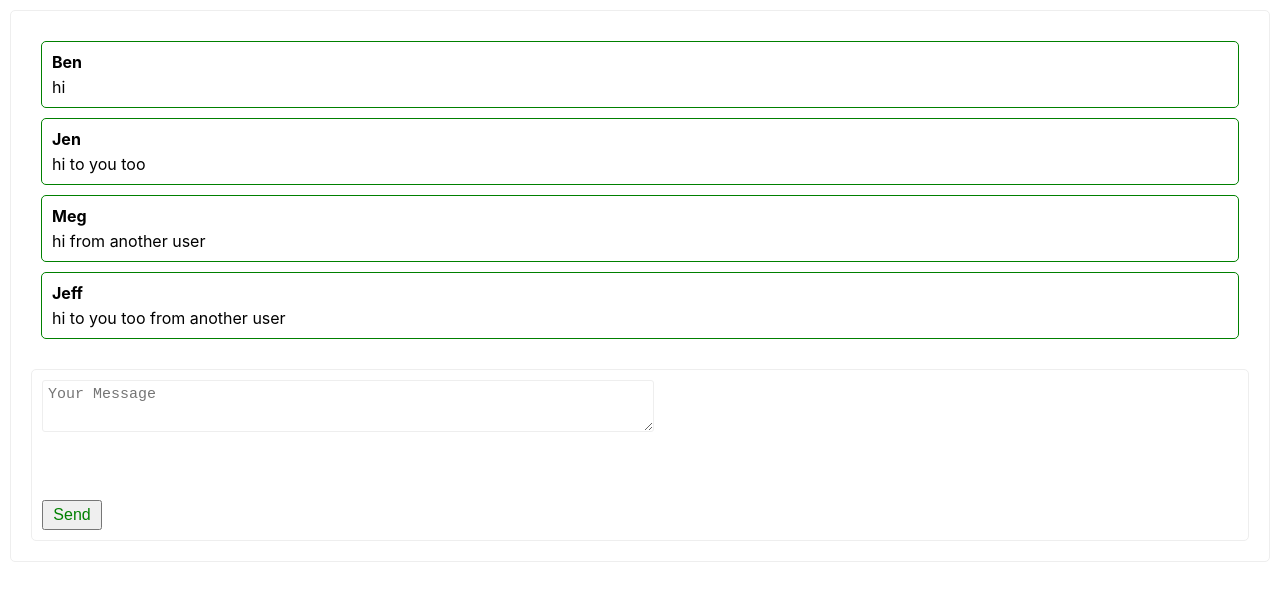
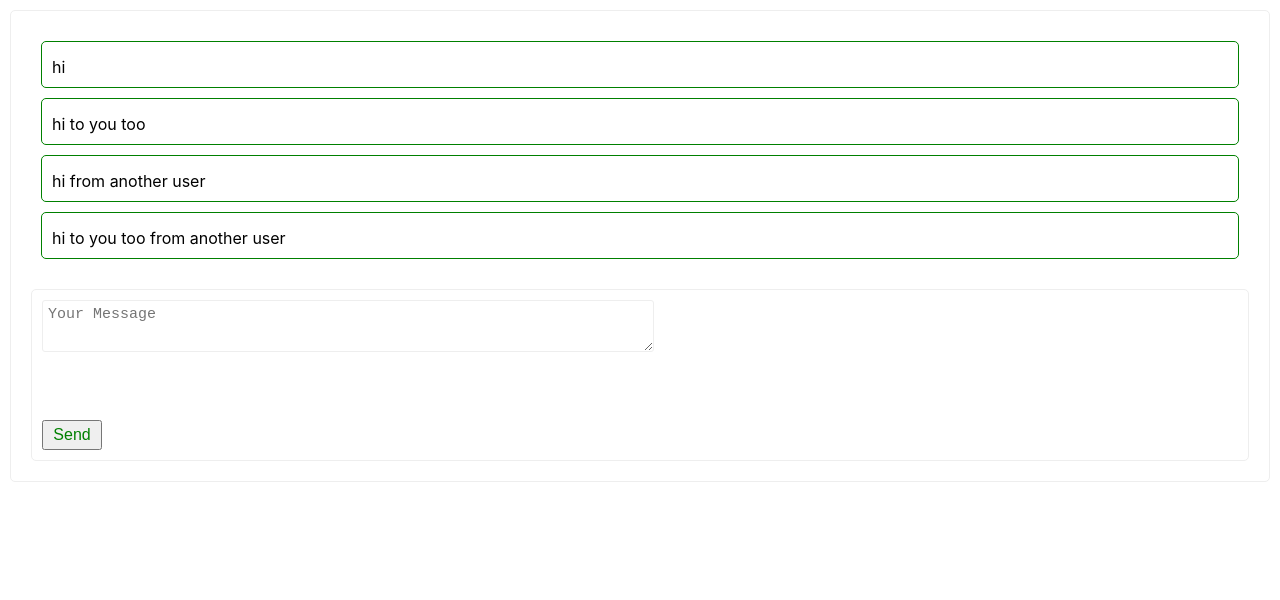
Before and after one commit to mihalichpalich/react_chat, a React (Create React App) app: page / in a window 1280 px wide. Shown: the top 600 px of the page. Built offline with nearby package versions, Linux system fonts and the light colour scheme.

Commit message:
работаю над панелью сообщений

```diff
--- a/src/App.js
+++ b/src/App.js
@@ -7,34 +7,50 @@ const messages = [
     id: 1,
     text: 'hi',
     author: 'Ben',
-    channel_id: 1
+    user_id: 1
   },
   {
     id: 2,
     text: 'hi to you too',
     author: 'Jen',
-    channel_id: 1
+    user_id: 2
   },
   {
     id: 3,
     text: 'hi from another user',
     author: 'Meg',
-    channel_id: 2
+    user_id: 3
   },
   {
     id: 4,
     text: 'hi to you too from another user',
     author: 'Jeff',
-    channel_id: 2
+    user_id: 4
   }
 ];
 
-function App() {
-  return (
-    <div className="App">
-        <MessagePane messages={messages}/>
-    </div>
-  );
+class App extends React.Component {
+  constructor() {
+    super();
+    this.state = {
+      messages
+    };
+    this.onSendMessage = this.onSendMessage.bind(this);
+  }
+
+  onSendMessage(text) {
+    const newMessage = {
+      id: this.state.messages[this.state.messages.length - 1].id +1
+    }
+  }
+
+  render() {
+    return (
+      <div className="App">
+          <MessagePane messages={this.state.messages}/>
+      </div>
+    );
+  }
 }
 
 export default App;
--- a/src/MessagePane/Form/Form.jsx
+++ b/src/MessagePane/Form/Form.jsx
@@ -1,27 +1,54 @@
 import React from 'react'
+import PropTypes from 'prop-types'
 
 class Form extends React.Component {
     constructor() {
         super();
-        this.onClick = this.onClick.bind(this);
+        this.state = {
+            message: ''
+        };
+        this.onSubmit = this.onSubmit.bind(this);
+        this.handleKeyPress = this.handleKeyPress.bind(this);
+        this.updateMessage = this.updateMessage.bind(this);
     }
 
-    onClick() {
+    onSubmit() {
+        const message = this.state.message;
+        this.props.onSend(message);
+        this.setState({message: ''});
+    }
 
+    handleKeyPress(event) {
+        if (event.key === 'Enter') {
+            event.preventDefault();
+            this.onSubmit();
+        }
+    }
+
+    updateMessage(event) {
+        this.setState({message: event.target.value});
     }
 
     render () {
         return (<div className="MessagePane-Form">
                     <div className="MessagePane-Form-container">
                         <p>
-                            <textarea className="message" placeholder="Your Message"/>
+                            <textarea className="message" placeholder="Your Message" value={this.state.message} onChange={this.updateMessage} onKeyPress={this.handleKeyPress}/>
                         </p>
                         <p>
-                            <button className="send" onClick={this.onClick}>Send</button>
+                            <button className="send" onClick={this.onSubmit}>Send</button>
                         </p>
                     </div>
                 </div>)
     }
 }
 
+// Form.propTypes = {
+//     onSend: React.PropTypes.func.isRequired
+// }
+
+Form.defaultProps = {
+    onSend: () => {}
+}
+
 export default Form
--- a/src/MessagePane/MessagePane.jsx
+++ b/src/MessagePane/MessagePane.jsx
@@ -3,43 +3,15 @@ import PropTypes from 'prop-types'
 import './MessagePane.css'
 import Form from './Form/Form'
 
-const messages = [
-  {
-    id: 1,
-    text: 'hi',
-    author: 'Ben',
-    channel_id: 1
-  },
-  {
-    id: 2,
-    text: 'hi to you too',
-    author: 'Jen',
-    channel_id: 1
-  },
-  {
-    id: 3,
-    text: 'hi from another user',
-    author: 'Meg',
-    channel_id: 2
-  },
-  {
-    id: 4,
-    text: 'hi to you too from another user',
-    author: 'Jeff',
-    channel_id: 2
-  }
-];
-
-const Message = ({author, text}) => {
+const Message = ({text}) => {
     return (<div className="Message">
-                <div className="Message-author">{author}</div>
                 <div className="Message-text">{text}</div>
             </div>)
 }
 
 const List = ({messages}) => {
     return (<div className="MessagePane-Form">
-                {messages.map(({id, author, text}) => <Message key={id} author={author} text={text}/> )}
+                {messages.map(({id, text}) => <Message key={id} text={text}/> )}
             </div>)
 }
 
```
